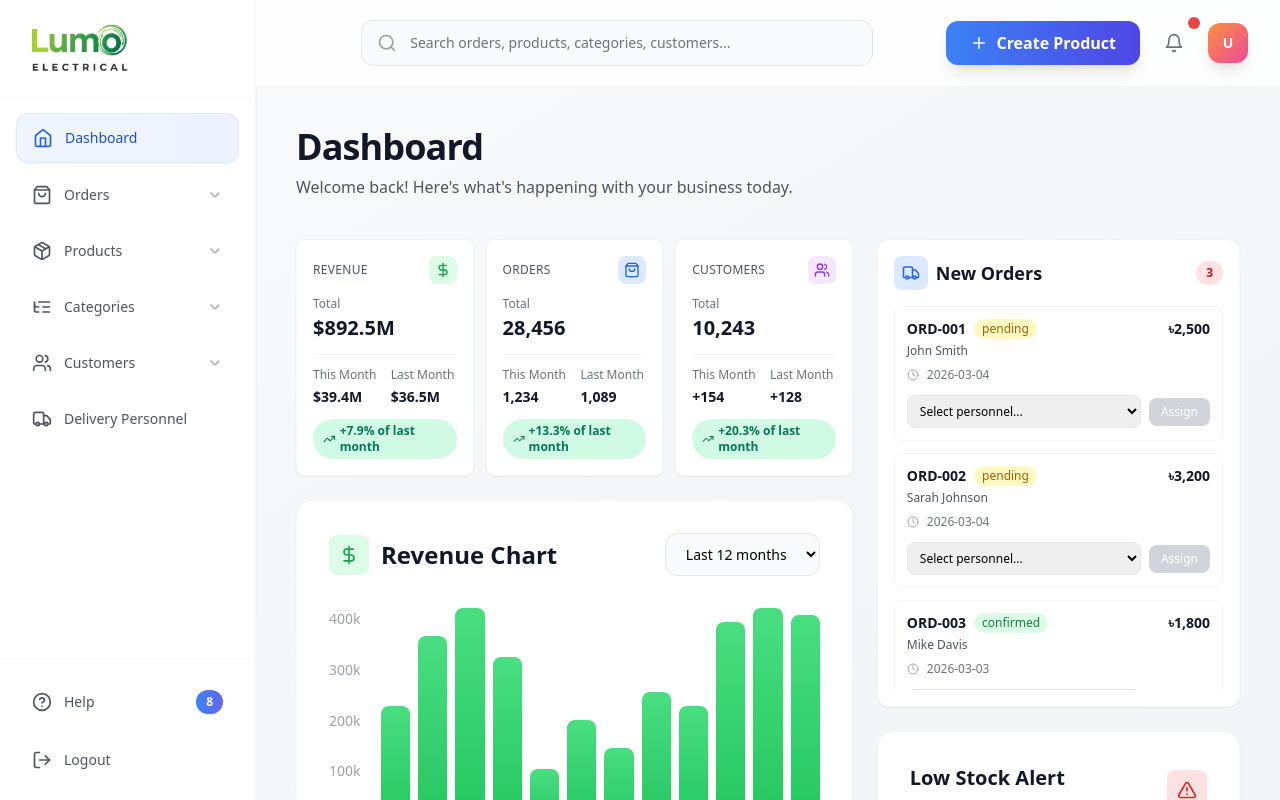
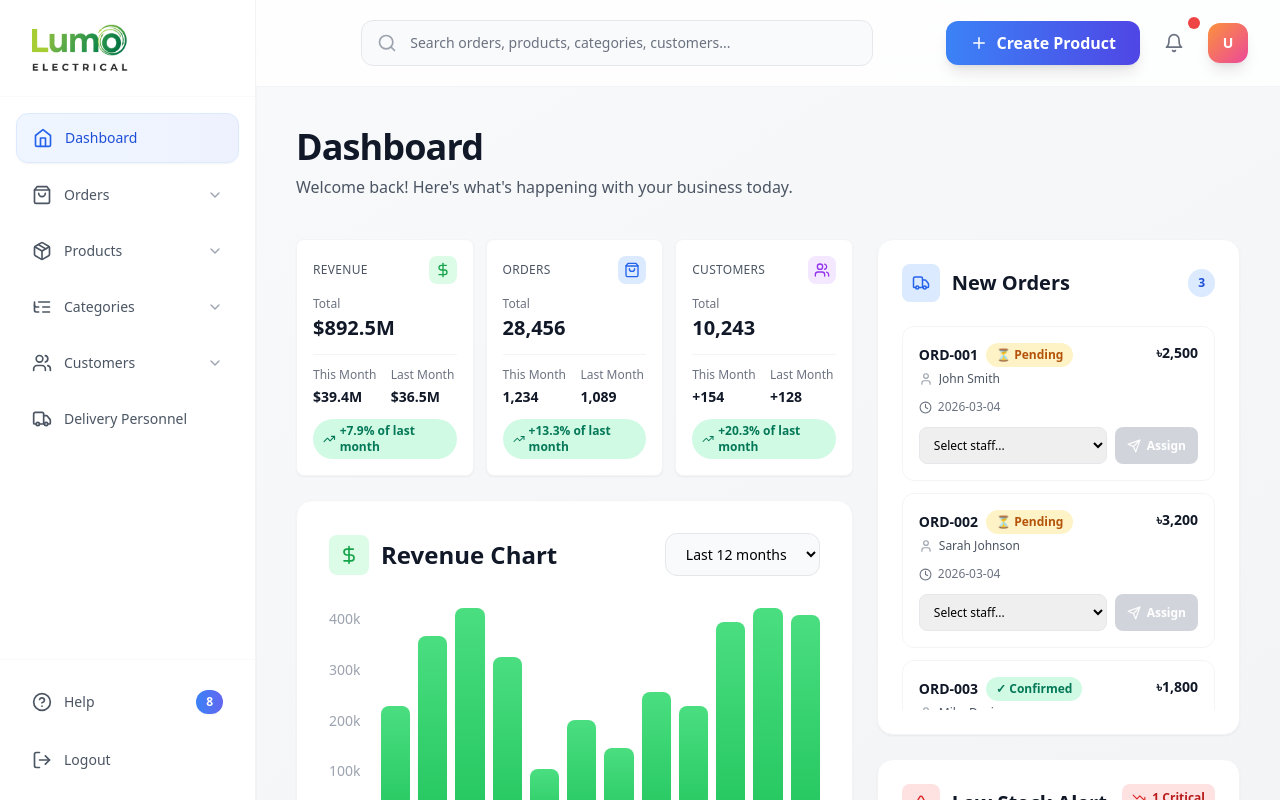
Before and after one commit to rafiulislam18/js-react--lumo-electrical-admin--aps, a React (Vite) app: page /dashboard in a window 1280 px wide. Built offline with nearby package versions, Linux system fonts and the light colour scheme.

Commit message:
ui: finalize dashboard page ui for 1st release

```diff
--- a/src/components/LowStockAlert.tsx
+++ b/src/components/LowStockAlert.tsx
@@ -1,5 +1,5 @@
 import React from 'react';
-import { AlertTriangle, Package } from 'lucide-react';
+import { AlertTriangle, TrendingDown } from 'lucide-react';
 
 interface LowStockItem {
   id: string;
@@ -14,47 +14,82 @@ const LowStockAlert: React.FC = () => {
     { id: '2', name: 'Electrical Wire 2.5mm', currentStock: 8, minimumStock: 100 },
     { id: '3', name: 'Circuit Breaker 32A', currentStock: 3, minimumStock: 20 },
     { id: '4', name: 'Switch Socket Single', currentStock: 22, minimumStock: 50 },
+    { id: '5', name: 'Power Strip 6 Outlet', currentStock: 5, minimumStock: 30 },
   ];
 
+  const getStockStatus = (current: number, minimum: number) => {
+    const percentage = (current / minimum) * 100;
+    if (percentage < 15) return { level: 'critical', label: 'Critical', color: 'text-red-700', bg: 'bg-red-50', bar: 'bg-red-500', border: 'border-red-200' };
+    if (percentage < 40) return { level: 'warning', label: 'Warning', color: 'text-orange-700', bg: 'bg-orange-50', bar: 'bg-orange-500', border: 'border-orange-200' };
+    return { level: 'low', label: 'Low', color: 'text-yellow-700', bg: 'bg-yellow-50', bar: 'bg-yellow-500', border: 'border-yellow-200' };
+  };
+
+  // Sort items by status first, then by percentage (lowest first)
+  const sortedItems = [...lowStockItems].sort((a, b) => {
+    const statusA = getStockStatus(a.currentStock, a.minimumStock);
+    const statusB = getStockStatus(b.currentStock, b.minimumStock);
+
+    const statusOrder = { critical: 0, warning: 1, low: 2 };
+    const statusDiff = statusOrder[statusA.level as keyof typeof statusOrder] - statusOrder[statusB.level as keyof typeof statusOrder];
+
+    if (statusDiff !== 0) return statusDiff;
+
+    // If same status, sort by percentage (lowest first)
+    const percentageA = (a.currentStock / a.minimumStock) * 100;
+    const percentageB = (b.currentStock / b.minimumStock) * 100;
+    return percentageA - percentageB;
+  });
+
+  const criticalCount = sortedItems.filter(item => {
+    const percentage = (item.currentStock / item.minimumStock) * 100;
+    return percentage < 15;
+  }).length;
+
   return (
-    <div className="bg-white rounded-2xl p-4 sm:p-6 lg:p-8 shadow-sm border border-gray-100 hover:shadow-lg transition-all duration-300">
-      <div className="flex items-center justify-between mb-6">
+    <div className="bg-white rounded-2xl p-4 sm:p-6 shadow-sm border border-gray-100 hover:shadow-lg transition-all duration-300 flex flex-col">
+      <div className="flex items-start justify-between mb-4 sm:mb-6">
         <div>
-          <h3 className="text-lg lg:text-xl font-bold text-gray-900">Low Stock Alert</h3>
-          <p className="text-sm text-gray-600 mt-1">{lowStockItems.length} products below minimum stock</p>
+          <div className="flex items-center gap-3 mb-2">
+            <div className="p-2.5 bg-red-100 rounded-lg">
+              <AlertTriangle size={18} className="text-red-600" />
+            </div>
+            <h3 className="text-base sm:text-lg lg:text-xl font-bold text-gray-900">Low Stock Alert</h3>
+          </div>
+          <p className="text-xs sm:text-sm text-gray-600 ml-11">{lowStockItems.length} items below minimum</p>
         </div>
-        <div className="p-2.5 bg-red-100 rounded-lg">
-          <AlertTriangle size={20} className="text-red-600" />
-        </div>
+        {criticalCount > 0 && (
+          <div className="flex items-center gap-1.5 px-2.5 py-1.5 bg-red-100 rounded-lg">
+            <TrendingDown size={14} className="text-red-600" />
+            <span className="text-xs font-bold text-red-700">{criticalCount} Critical</span>
+          </div>
+        )}
       </div>
 
-      <div className="space-y-3">
-        {lowStockItems.map((item) => {
+      <div className="space-y-2 sm:space-y-3 flex-1 overflow-y-auto max-h-96">
+        {sortedItems.map((item) => {
           const stockPercentage = (item.currentStock / item.minimumStock) * 100;
-          const severity = stockPercentage < 20 ? 'critical' : stockPercentage < 50 ? 'warning' : 'low';
-
-          const severityColors = {
-            critical: { bg: 'bg-red-50', bar: 'bg-red-500', text: 'text-red-700' },
-            warning: { bg: 'bg-orange-50', bar: 'bg-orange-500', text: 'text-orange-700' },
-            low: { bg: 'bg-yellow-50', bar: 'bg-yellow-500', text: 'text-yellow-700' },
-          };
-
-          const colors = severityColors[severity];
+          const status = getStockStatus(item.currentStock, item.minimumStock);
 
           return (
-            <div key={item.id} className={`${colors.bg} rounded-lg p-3 border border-gray-100`}>
-              <div className="flex items-center justify-between mb-2">
-                <div className="flex items-center gap-2">
-                  <Package size={16} className={colors.text} />
-                  <p className="font-medium text-gray-900 text-sm">{item.name}</p>
+            <div key={item.id} className={`${status.bg} border ${status.border} rounded-xl p-3 sm:p-4 hover:shadow-md transition-all duration-200 group`}>
+              <div className="flex items-start justify-between gap-2 mb-2">
+                <div className="flex-1 min-w-0">
+                  <p className="font-semibold text-sm text-blue-700 truncate">{item.name}</p>
+                  <div className="flex items-center gap-2 mt-1 flex-wrap">
+                    <span className={`inline-flex text-xs font-bold px-2.5 py-1 rounded-full ${status.bg} ${status.color}`}>
+                      {status.label}
+                    </span>
+                    <p className="text-xs text-gray-600"><span className="font-semibold">{item.currentStock}</span>/{item.minimumStock}</p>
+                  </div>
                 </div>
-                <span className={`text-xs font-semibold px-2.5 py-1 rounded-full ${colors.bg} ${colors.text}`}>
-                  {item.currentStock}/{item.minimumStock}
-                </span>
+                <div className="text-right flex-shrink-0">
+                  <p className="text-sm font-bold text-gray-900">{stockPercentage.toFixed(0)}%</p>
+                </div>
               </div>
-              <div className="w-full bg-gray-200 rounded-full h-2">
+
+              <div className="w-full bg-gray-200 rounded-full h-2.5 overflow-hidden">
                 <div
-                  className={`h-2 rounded-full ${colors.bar}`}
+                  className={`h-2.5 rounded-full transition-all duration-300 ${status.bar}`}
                   style={{ width: `${Math.min(stockPercentage, 100)}%` }}
                 />
               </div>
@@ -62,10 +97,6 @@ const LowStockAlert: React.FC = () => {
           );
         })}
       </div>
-
-      {/* <button className="w-full mt-4 px-4 py-2.5 bg-blue-500 hover:bg-blue-600 text-white font-medium rounded-lg transition-colors duration-200">
-        Reorder Stock
-      </button> */}
     </div>
   );
 };
--- a/src/components/NewOrders.tsx
+++ b/src/components/NewOrders.tsx
@@ -1,5 +1,5 @@
 import React, { useState } from 'react';
-import { Truck, ChevronDown, Clock } from 'lucide-react';
+import { Truck, Send, Clock, User } from 'lucide-react';
 
 interface Order {
   id: string;
@@ -19,6 +19,7 @@ const NewOrders: React.FC = () => {
     { id: 'ORD-001', customerName: 'John Smith', orderDate: '2026-03-04', total: 2500, status: 'pending' },
     { id: 'ORD-002', customerName: 'Sarah Johnson', orderDate: '2026-03-04', total: 3200, status: 'pending' },
     { id: 'ORD-003', customerName: 'Mike Davis', orderDate: '2026-03-03', total: 1800, status: 'confirmed' },
+    { id: 'ORD-004', customerName: 'Emily Brown', orderDate: '2026-03-02', total: 2100, status: 'pending' },
   ]);
 
   const deliveryPersonnel: DeliveryPersonnel[] = [
@@ -40,56 +41,60 @@ const NewOrders: React.FC = () => {
   const handleConfirmAssignment = (orderId: string) => {
     if (selectedAssignments[orderId]) {
       alert(`Order ${orderId} assigned to ${deliveryPersonnel.find(p => p.id === selectedAssignments[orderId])?.name}`);
-      // In a real app, this would make an API call
     }
   };
 
+  const pendingCount = orders.filter(o => o.status === 'pending').length;
+
   return (
-    <div className="bg-white rounded-xl shadow-sm border border-gray-100 p-4">
-      <div className="flex items-center gap-2 mb-4">
-        <div className="p-2 bg-blue-100 rounded-lg">
+    <div className="bg-white rounded-2xl p-4 sm:p-6 shadow-sm border border-gray-100 hover:shadow-lg transition-all duration-300 flex flex-col">
+      <div className="flex items-center gap-3 mb-4 sm:mb-6">
+        <div className="p-2.5 bg-blue-100 rounded-lg">
           <Truck size={18} className="text-blue-600" />
         </div>
-        <h3 className="text-lg font-bold text-gray-900">New Orders</h3>
-        <span className="ml-auto bg-red-100 text-red-700 text-xs font-bold px-2.5 py-1 rounded-full">
-          {orders.length}
+        <h3 className="text-base sm:text-lg lg:text-xl font-bold text-gray-900">New Orders</h3>
+        <span className="ml-auto bg-blue-100 text-blue-700 text-xs font-bold px-2.5 py-1.5 rounded-full">
+          {pendingCount}
         </span>
       </div>
 
-      <div className="space-y-3 max-h-96 overflow-y-auto">
+      <div className="space-y-2 sm:space-y-3 flex-1 overflow-y-auto max-h-96">
         {orders.map(order => (
-          <div key={order.id} className="border border-gray-100 rounded-lg p-3 hover:bg-gray-50 transition-colors">
-            <div className="flex items-start justify-between mb-2">
-              <div className="flex-1">
-                <div className="flex items-center gap-2 mb-1">
+          <div key={order.id} className="border border-gray-100 rounded-xl p-3 sm:p-4 hover:shadow-md hover:border-blue-200 transition-all duration-200 group">
+            <div className="flex items-start justify-between gap-2 mb-3">
+              <div className="flex-1 min-w-0">
+                <div className="flex items-center gap-2 mb-1 flex-wrap">
                   <p className="font-semibold text-sm text-gray-900">{order.id}</p>
-                  <span className={`text-xs px-2 py-0.5 rounded-full font-medium ${
+                  <span className={`text-xs px-2.5 py-1 rounded-full font-semibold whitespace-nowrap ${
                     order.status === 'pending'
-                      ? 'bg-yellow-100 text-yellow-700'
-                      : 'bg-green-100 text-green-700'
+                      ? 'bg-amber-100 text-amber-700'
+                      : 'bg-emerald-100 text-emerald-700'
                   }`}>
-                    {order.status}
+                    {order.status === 'pending' ? '⏳ Pending' : '✓ Confirmed'}
                   </span>
                 </div>
-                <p className="text-xs text-gray-600">{order.customerName}</p>
+                <div className="flex items-center gap-1.5">
+                  <User size={14} className="text-gray-400" />
+                  <p className="text-xs text-gray-600 truncate">{order.customerName}</p>
+                </div>
               </div>
-              <div className="text-right">
-                <p className="font-semibold text-sm text-gray-900">৳{order.total.toLocaleString()}</p>
+              <div className="text-right flex-shrink-0">
+                <p className="font-bold text-sm text-gray-900">৳{order.total.toLocaleString()}</p>
               </div>
             </div>
 
-            <div className="flex items-center gap-2 mb-3">
-              <Clock size={12} className="text-gray-400" />
-              <p className="text-xs text-gray-500">{order.orderDate}</p>
+            <div className="flex items-center gap-1.5 mb-3 text-xs text-gray-500">
+              <Clock size={13} className="flex-shrink-0" />
+              <p>{order.orderDate}</p>
             </div>
 
-            <div className="flex gap-2 items-center">
+            <div className="flex gap-2 items-stretch">
               <select
                 value={selectedAssignments[order.id] || ''}
                 onChange={(e) => handleAssign(order.id, e.target.value)}
-                className="flex-1 text-xs border border-gray-200 rounded-lg px-2 py-1.5 focus:outline-none focus:ring-2 focus:ring-blue-500 focus:border-transparent"
+                className="flex-1 text-xs border border-gray-200 rounded-lg px-2.5 py-2 focus:outline-none focus:ring-2 focus:ring-blue-500 focus:border-transparent hover:border-blue-300 transition-colors"
               >
-                <option value="">Select personnel...</option>
+                <option value="" disabled>Select staff...</option>
                 {deliveryPersonnel.map(person => (
                   <option key={person.id} value={person.id}>
                     {person.name}
@@ -99,9 +104,10 @@ const NewOrders: React.FC = () => {
               <button
                 onClick={() => handleConfirmAssignment(order.id)}
                 disabled={!selectedAssignments[order.id]}
-                className="px-3 py-1.5 bg-blue-600 text-white text-xs font-medium rounded-lg hover:bg-blue-700 disabled:bg-gray-300 disabled:cursor-not-allowed transition-colors"
+                className="px-3 py-2 bg-blue-600 text-white text-xs font-semibold rounded-lg hover:bg-blue-700 disabled:bg-gray-300 disabled:cursor-not-allowed transition-colors flex items-center gap-1.5 flex-shrink-0"
               >
-                Assign
+                <Send size={14} />
+                <span className="hidden sm:inline">Assign</span>
               </button>
             </div>
           </div>
```
